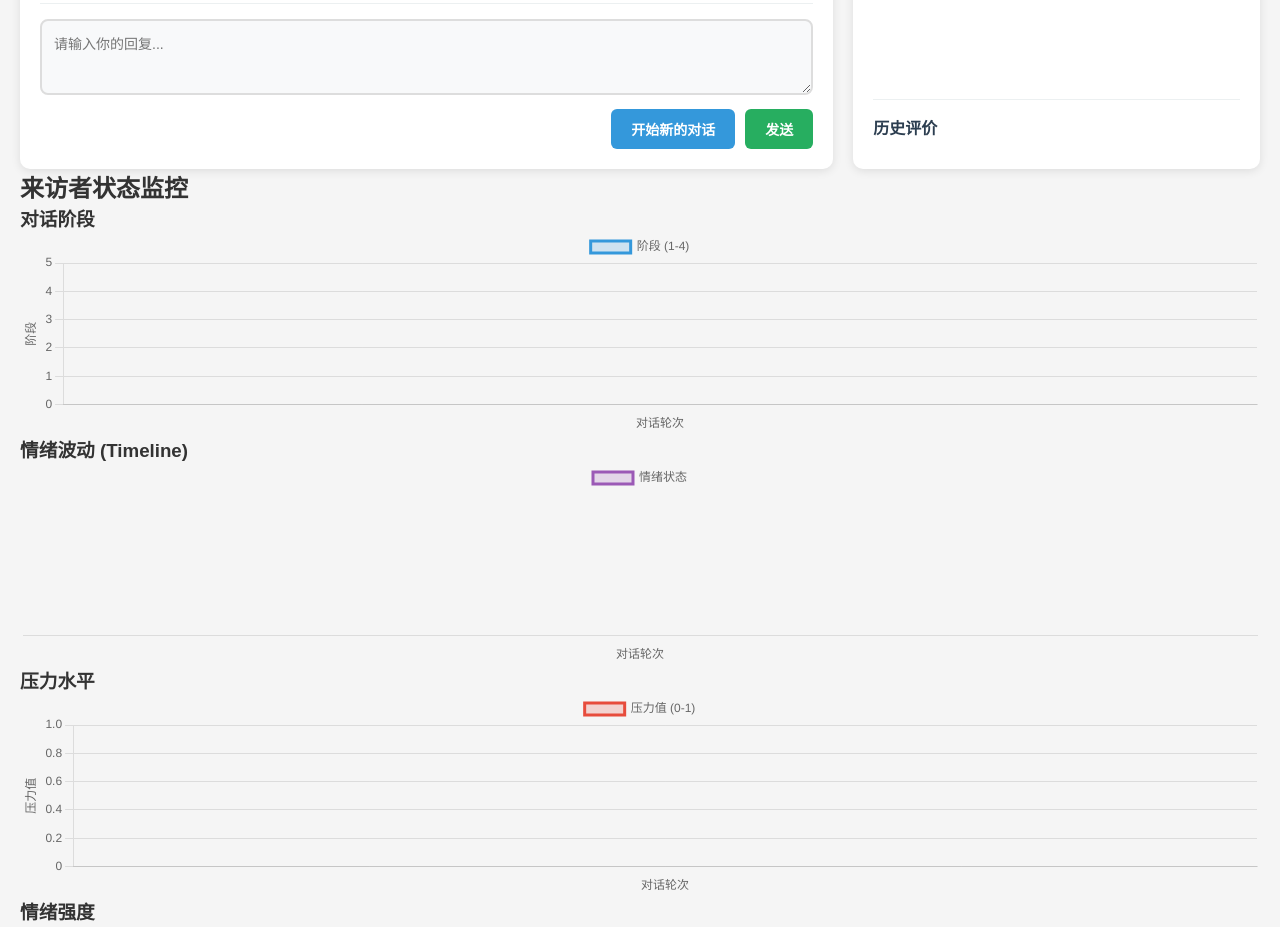
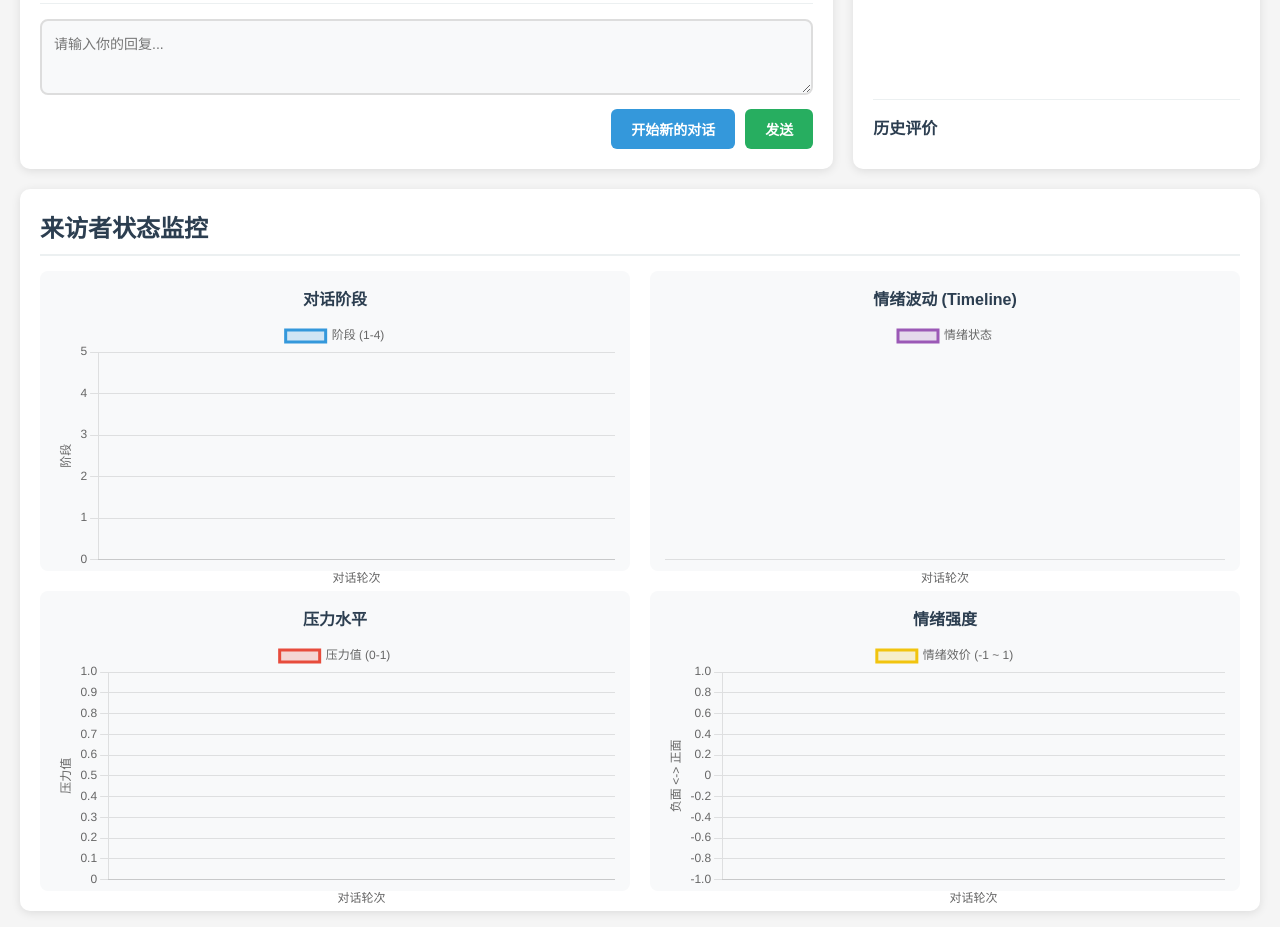
Before and after one commit to Yaqi7-tech/v2, a website: page index.html in a window 1280 px wide. Shown: the part 657-1584 px from the top of the page. Drawn offline with nearby package versions, Linux system fonts and the light colour scheme; animation ran at ten frames a second.

Commit message:
Update styles.css

```diff
--- a/styles.css
+++ b/styles.css
@@ -544,11 +544,50 @@ button:disabled {
     font-size: 12px;
 }
 
+.monitor-panel {
+    margin-top: 20px;
+    background: white;
+    border-radius: 10px;
+    box-shadow: 0 2px 10px rgba(0,0,0,0.1);
+    padding: 20px;
+}
+
+.monitor-panel h2 {
+    color: #2c3e50;
+    margin-bottom: 15px;
+    padding-bottom: 10px;
+    border-bottom: 2px solid #ecf0f1;
+}
+
+.charts-grid {
+    display: grid;
+    grid-template-columns: repeat(2, 1fr);
+    gap: 20px;
+}
+
+.chart-container {
+    background: #f8f9fa;
+    padding: 15px;
+    border-radius: 8px;
+    height: 300px;
+}
+
+.chart-container h3 {
+    font-size: 16px;
+    color: #2c3e50;
+    margin-bottom: 10px;
+    text-align: center;
+}
+
 /* 响应式设计优化 */
 @media (max-width: 768px) {
     .main-content {
         grid-template-columns: 1fr;
         height: auto;
+    }
+
+    .charts-grid {
+        grid-template-columns: 1fr;
     }
 
     .panel-controls {
```
